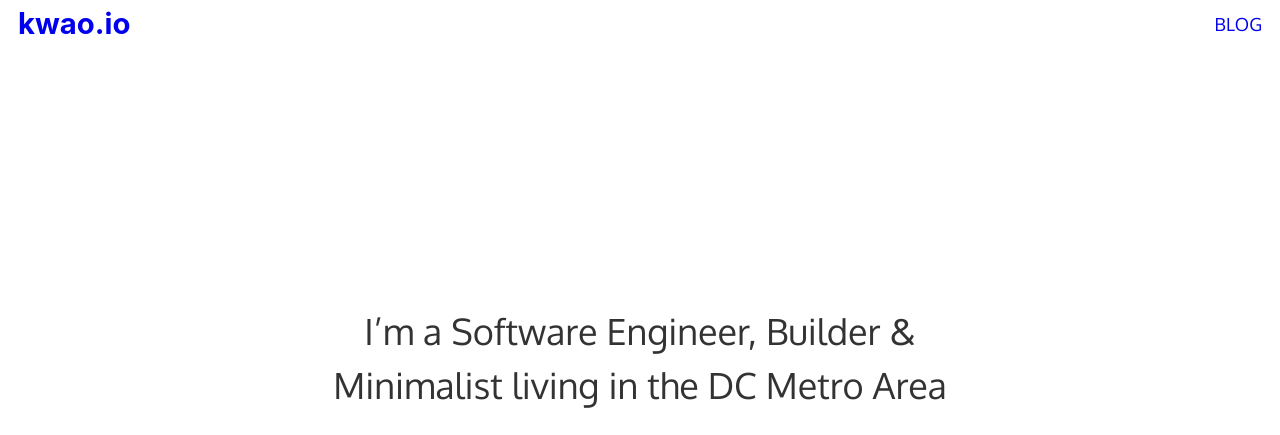
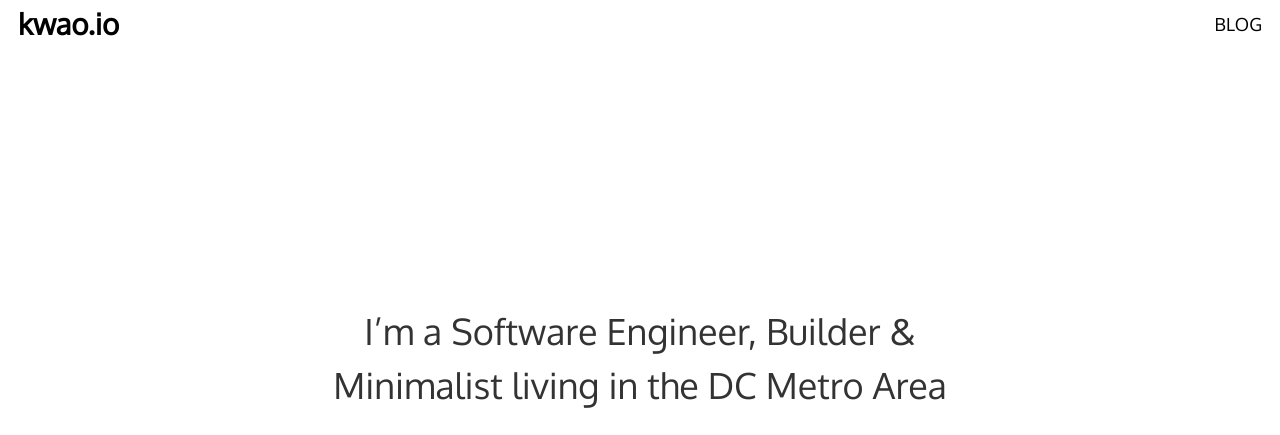
Before and after one commit to williamkwao/kwao.io, a Gatsby site: page / in a window 1280 px wide. Shown: the top 435 px of the page. Built offline with nearby package versions, Linux system fonts and the light colour scheme; Gatsby itself is replaced by a stand-in of ours; a web font is replaced by a local one.

Commit message:
global anchor styles

```diff
--- a/src/components/header.js
+++ b/src/components/header.js
@@ -10,13 +10,12 @@ const Header = ({ siteTitle }) => (
         <Link to="/">{siteTitle}</Link>
       </h2>
     </div>
-    <div>
-      <ul>
-        <li>
-          <Link to="/blog">BLOG</Link>
-        </li>
-      </ul>
-    </div>
+
+    <ul>
+      <li>
+        <Link to="/blog">BLOG</Link>
+      </li>
+    </ul>
   </StyledHeader>
 )
 
@@ -29,22 +28,20 @@ Header.defaultProps = {
 }
 
 const StyledHeader = styled.header`
-  font-family: 'Oxygen';
+  font-family: "Oxygen";
   color: #000;
   display: flex;
   justify-content: space-between;
   align-items: center;
   padding: 8px 18px;
-  .title{
+  .title {
     margin: 0px;
+    font-family: "Oxygen";
   }
   a {
-    :visited {
-      color: inherit;
-    }
     text-decoration: none;
   }
-  ul{
+  ul {
     margin: 0px;
   }
   li {
--- a/src/components/layout.css
+++ b/src/components/layout.css
@@ -42,6 +42,10 @@ template {
 a {
   background-color: transparent;
   -webkit-text-decoration-skip: objects;
+   color: inherit;
+}
+a:visited{
+  color: inherit;
 }
 a:active,
 a:hover {
--- a/src/pages/index.js
+++ b/src/pages/index.js
@@ -82,6 +82,7 @@ const HomePage = styled.div`
   .landing {
     min-height: calc(100vh - 75px);
     display: flex;
+    flex-direction: column;
     align-items: center;
     justify-items: center;
 
```
Also changed, not shown: src/pages/page-2.js (deleted, +0 -16 lines), src/images/gatsby-astronaut.png (deleted).
